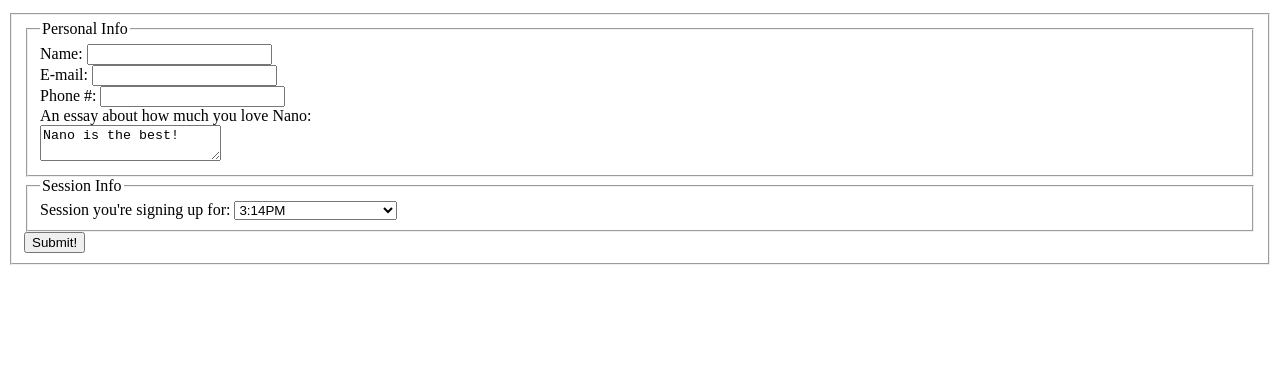
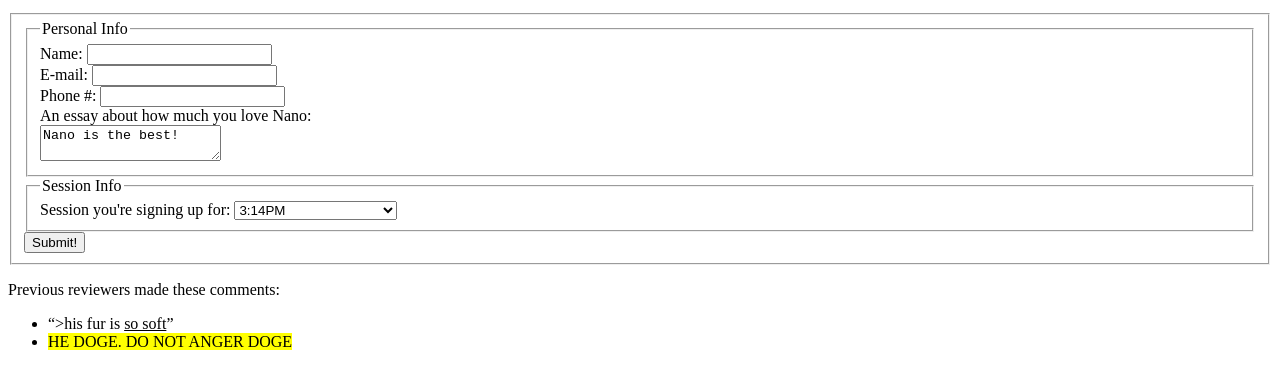
Before and after one commit to ah-OOG-ah/PWEB, a website: page src/index.html in a window 1280 px wide. Shown: the part 119-508 px from the top of the page. Drawn offline with Linux system fonts and the light colour scheme.

Commit message:
Update index.html

```diff
--- a/src/index.html
+++ b/src/index.html
@@ -43,6 +43,16 @@
           <button type="submit">Submit!</button>
         </fieldset>
       </form>
+
+      <p>Previous reviewers made these comments:</p>
+      <ul>
+        <li><q>>his fur is <u>so soft</u></q></li>
+        <li><mark>HE DOGE. DO NOT ANGER DOGE</mark></li>
+      </ul>
+
+      <!--<blockquote>Nano is the most wonderful of all possible dogs;
+        the most friendly, the most gracious, the most compassionate,
+        the most intelligent, the most kind...</blockquote>-->
     </main>
   </body>
 </html>
```
